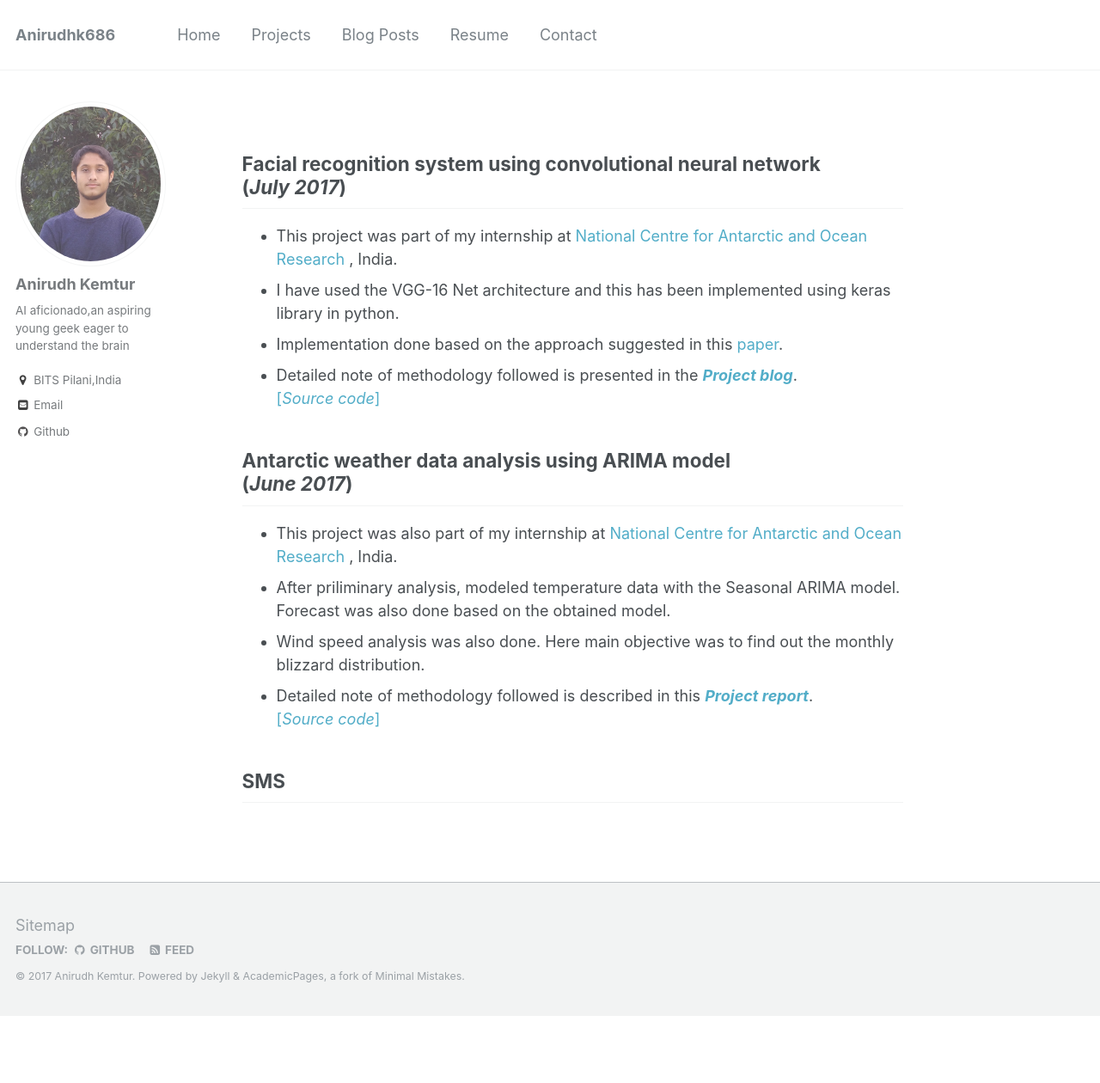
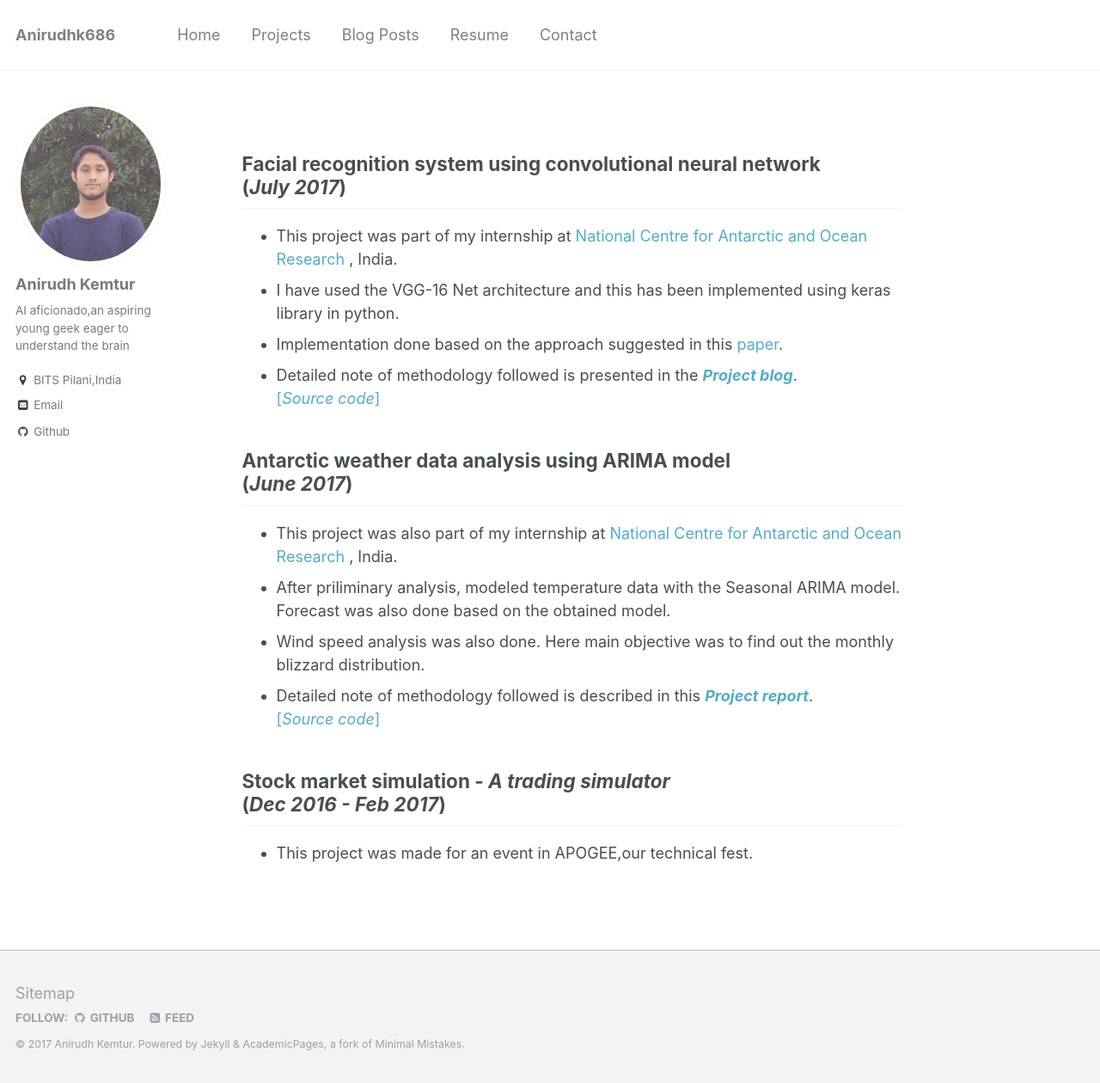
Before and after one commit to anirudhk686/anirudhk686.github.io, a Jekyll site: the page built from _pages/projects.md, in a window 1280 px wide and 1260 px high. Shown: the whole window at 86% size. Built offline with Jekyll 4.4.1, drawn with Linux system fonts in a browser that asks for light colours.

Commit message:
Update projects.md

```diff
--- a/_pages/projects.md
+++ b/_pages/projects.md
@@ -19,4 +19,5 @@ redirect_from:
 * Detailed note of methodology followed is described in this [**_Project report_**](https://github.com/anirudhk686/weather_data_analysis/blob/master/Final_report.pdf).<br>
 [[_Source code_]](https://github.com/anirudhk686/weather_data_analysis)
 
-## SMS
+## Stock market simulation - _A trading simulator_ <br>(_Dec 2016 - Feb 2017_)
+* This project was made for an event in APOGEE,our technical fest.
```
